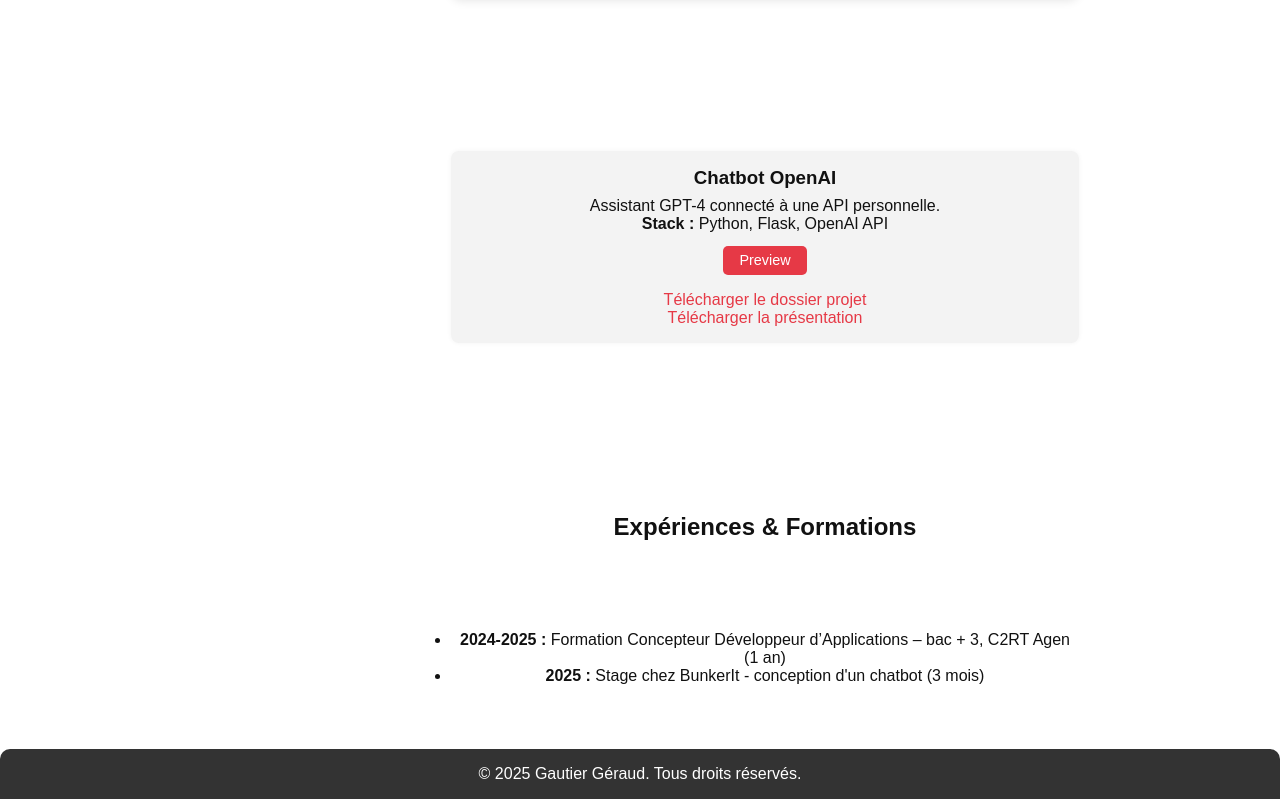
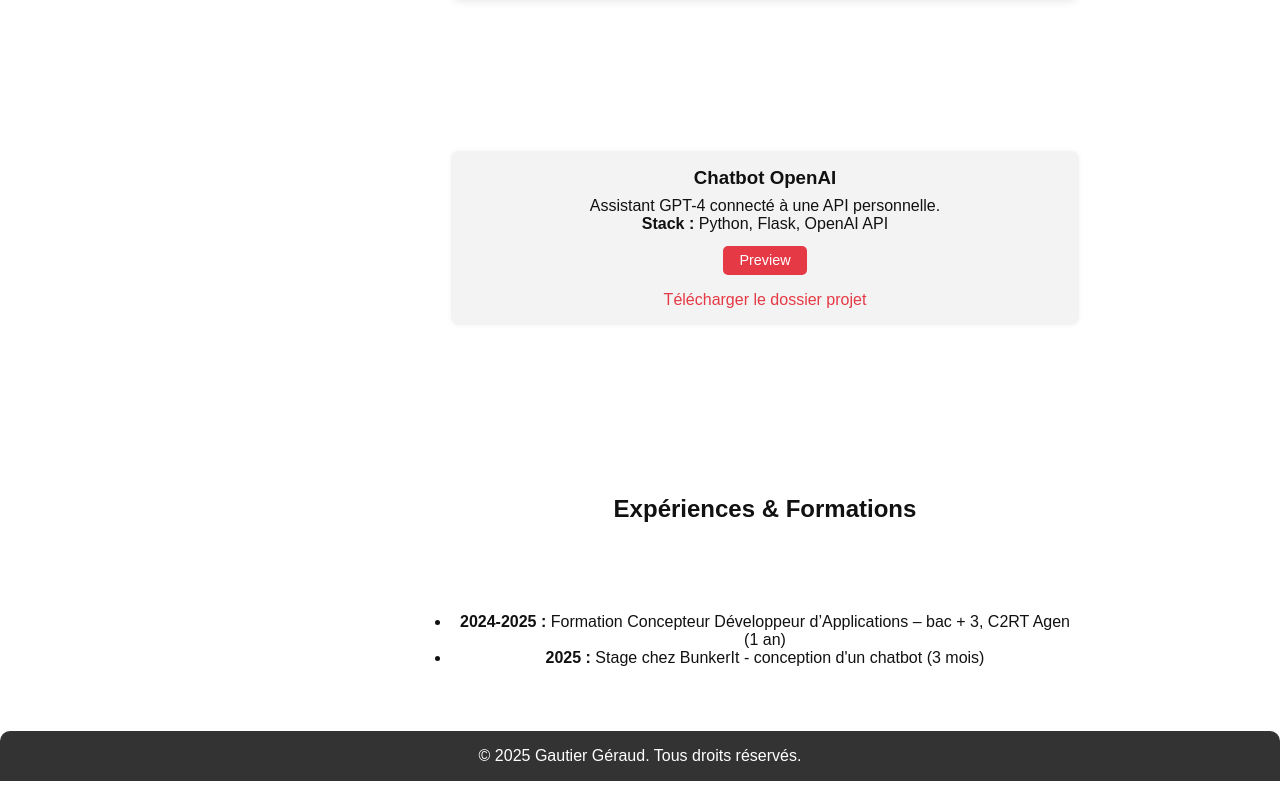
Before and after one commit to geraudg-hub/portfolio, a plain HTML site: page portfolio/index.html in a window 1280 px wide. Shown: the part 2639-3438 px from the top of the page. Drawn offline with Linux system fonts and the light colour scheme.

Commit message:
deleted heavy doc

```diff
--- a/portfolio/index.html
+++ b/portfolio/index.html
@@ -157,7 +157,6 @@
           <div class="download-links">
             <p>
               <a href="telechargeable/Dossier Projet Gautier Geraud.pdf" download target="_blank">Télécharger le dossier projet</a><br>
-              <a href="telechargeable/Presentation projet Geraud.pptx" download target="_blank">Télécharger la présentation</a>
             </p>
           </div>
         </div>
```
